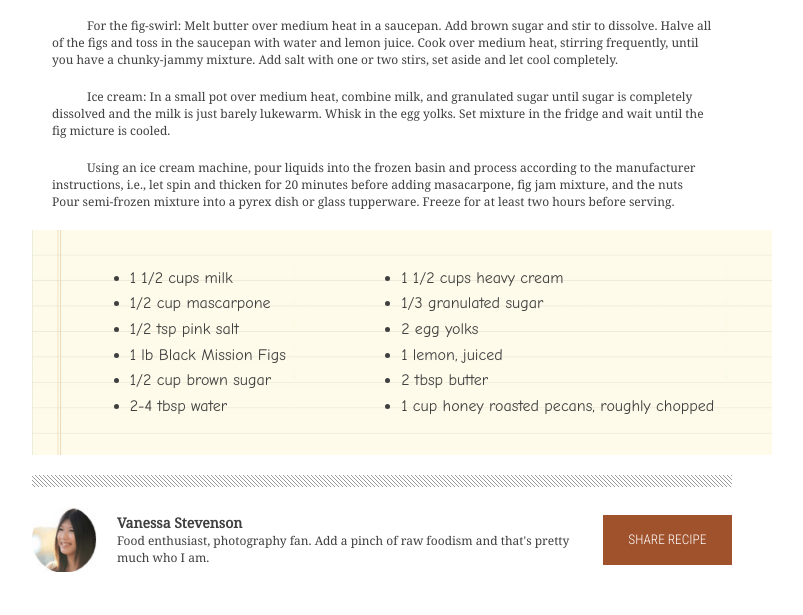
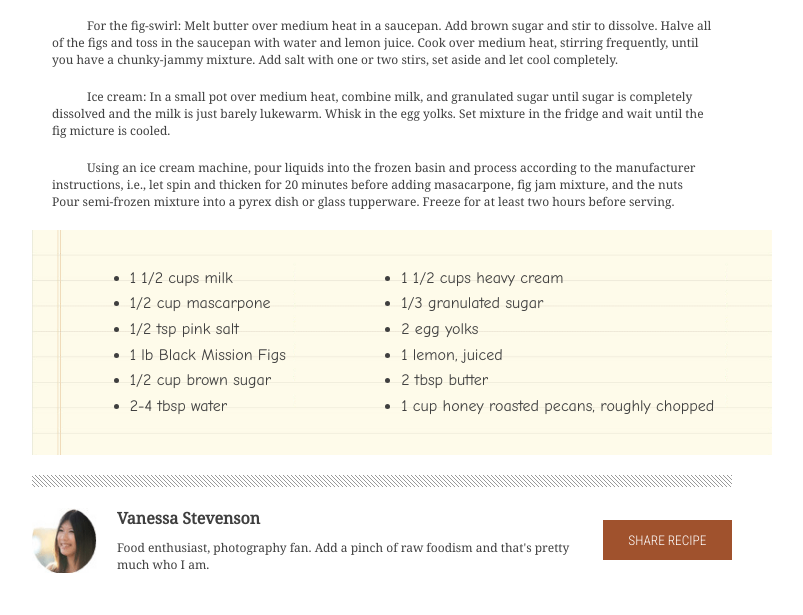
Before and after one commit to dianajodrakos/lab-10a-chocolate-pizza, a plain HTML site: page index.html in a window 1280 px wide. Shown: the part 700-1315 px from the top of the page, without its empty margins (258-1061 px from the left). Drawn offline with nearby package versions, Linux system fonts and the light colour scheme.

Commit message:
final final styling tweaks

```diff
--- a/style.css
+++ b/style.css
@@ -85,8 +85,9 @@ h6 {
 
 h5 {
     margin-top: 0;
-    margin-bottom: 0;
-    font-size: 14px;
+    margin-bottom: 10px;
+    font-size: 16px;
+    font-weight: bold;
 }
 
 h3, h6 {
@@ -164,7 +165,7 @@ footer p{
 
 button{
     font-family: 'Roboto Condensed', sans-serif;
-    height: 50px;
+    height: 40px;
     width: 150px;
     background-color: sienna;
     color: white;
```
